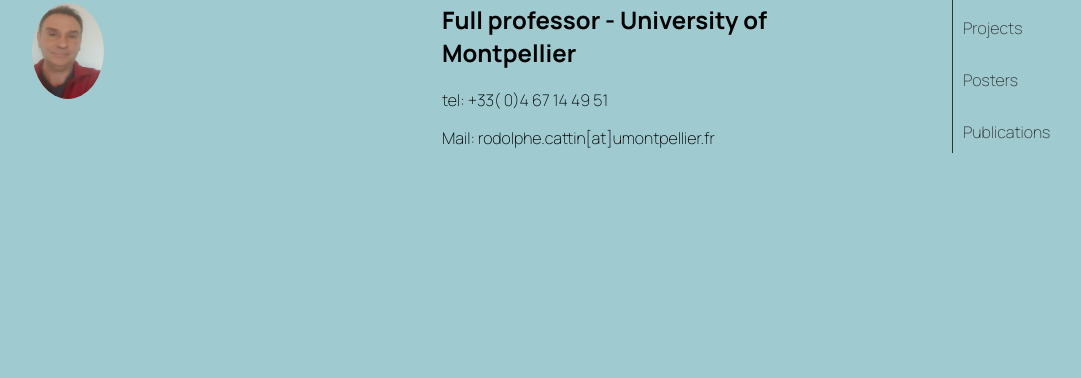
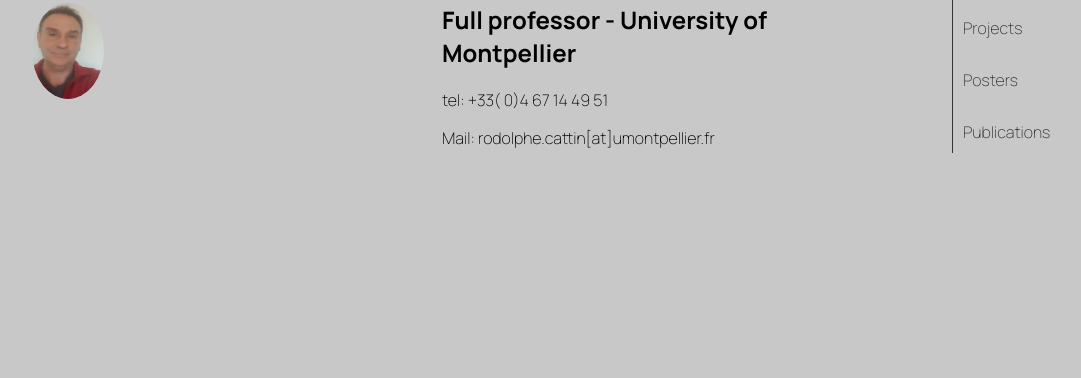
Before and after one commit to RodolpheCattin/rodolphecattin.github.io, a plain HTML site: page index.html in a window 1280 px wide. Shown: the part 422-800 px from the top of the page, without its empty margins (68-1149 px from the left). Drawn offline with Linux system fonts and the light colour scheme.

Commit message:
Update styles.css

```diff
--- a/styles.css
+++ b/styles.css
@@ -4,7 +4,7 @@
 }
 
 body {
-    background-color: rgb(158, 202, 208);
+    background-color: rgb(200, 200, 200);
     font-family: 'Manrope', sans-serif;
     font-optical-sizing: auto;
     font-weight: 200;
```
